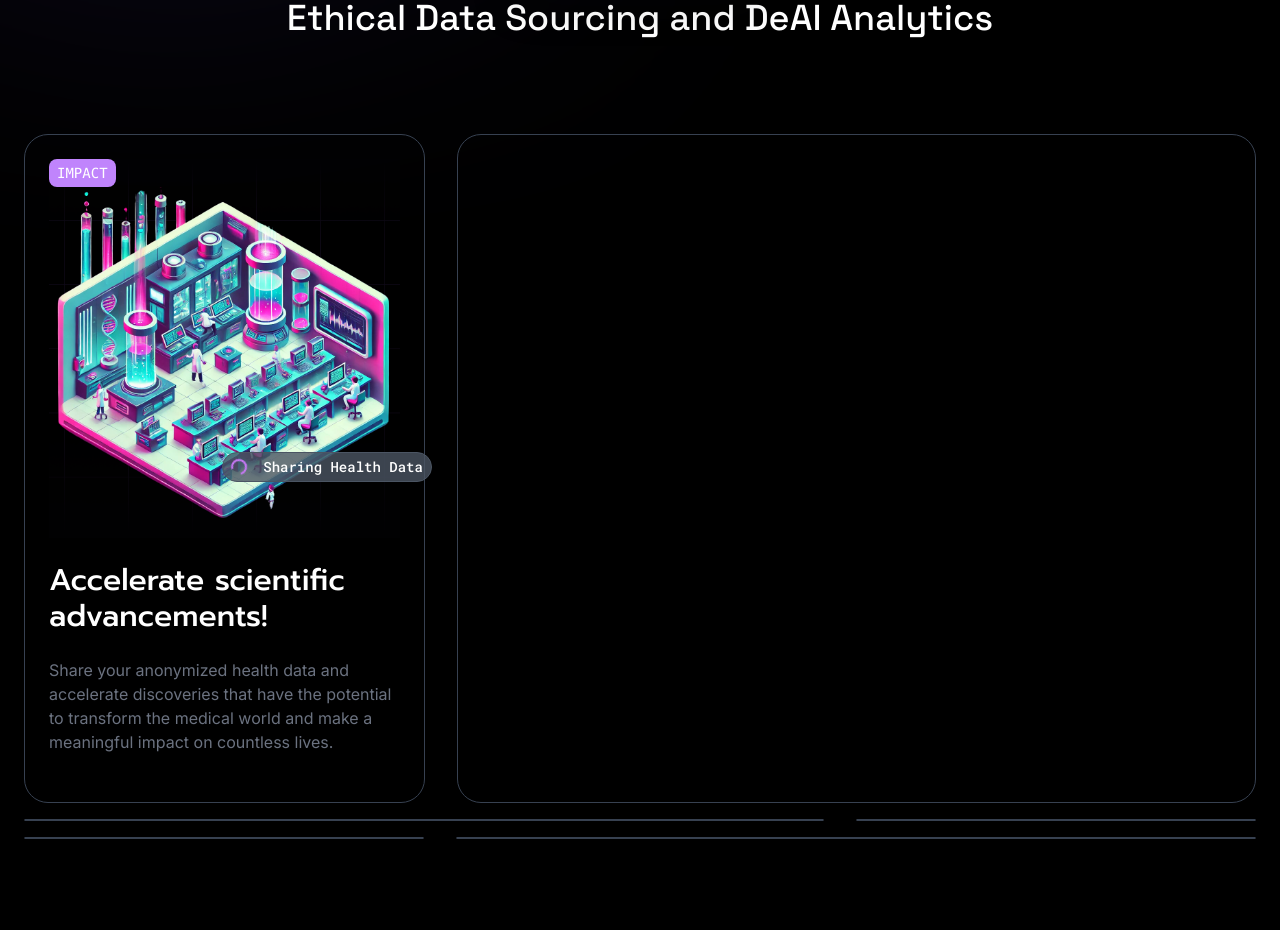
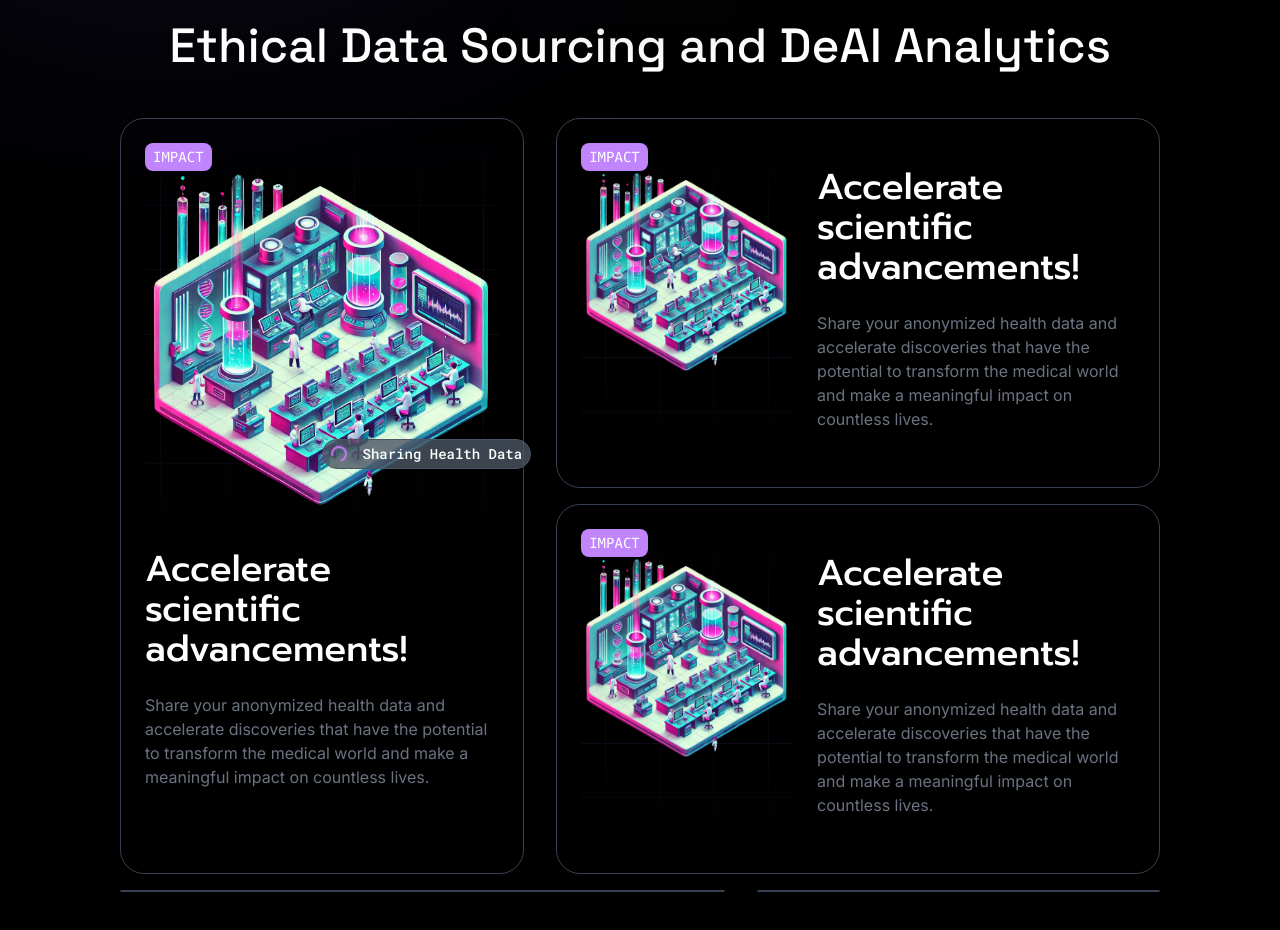
Before and after one commit to slaygun/lyfelynk_revamped, a React (Vite) app: page / in a window 1280 px wide. Shown: the part 2201-3131 px from the top of the page. Built offline with nearby package versions, Linux system fonts and the light colour scheme.

Commit message:
features v3

```diff
--- a/src/sections/Features1.jsx
+++ b/src/sections/Features1.jsx
@@ -26,9 +26,9 @@
     <section id="features" className="pt-6 pb-12 md:pt-12 md:pb-24 px-6">
       <div className="relative container mx-auto flex flex-col lg:flex-row items-center">
         <div className='absolute -z-[2] -left-2  w-[25%] h-[100%] rounded-full bluish__gradient'/>
-        <div className="lg:w-1/3">
-          <h1 className='font-space-grotesk font-bold text-4xl md:text-6xl lg:text-8xl '>Your Health, Your Data:</h1>
-          <p className='font-prompt font-medium text-2xl md:text-4xl py-2'>Our Care, Your Confidence</p>
+        <div className="lg:w-2/5">
+          <h1 className='font-prompt font-medium text-3xl md:text-6xl lg:text-7xl '>Your Health, Your Data:</h1>
+          <p className='font-medium text-2xl md:text-4xl py-2'>Our Care, Your Confidence</p>
         </div>
         <div className="lg:w-2/3">
           <div className='md:px-12 grid grid-cols-1 gap-6'>
--- a/src/sections/Features2.jsx
+++ b/src/sections/Features2.jsx
@@ -5,61 +5,73 @@
 const Features2 = () => {
   return (
     <section className='py-12 md:py-24 px-6'>
-      <div className='container mx-auto text-center'>
+      <div className='container mx-auto text-center lg:px-24'>
         <ShinyBadgeButton text="Advanced Health Solutions" />
-        <h2 className='pt-6 pb-12 md:pb-24 font-space-grotesk font-medium text-2xl md:text-4xl'>
+        <h2 className='pt-6 pb-12 font-space-grotesk font-medium text-3xl md:text-5xl'>
           Ethical Data Sourcing and DeAI Analytics
         </h2>
         {/* First Row */}
         <div>
           <div className="lg:flex">
-            <div className="lg:w-2/6 px-6 py-6 border border-gray-700 rounded-3xl mb-4 lg:mb-0 lg:mr-8">
+            <div className="lg:w-2/5 px-6 py-6 border border-gray-700 rounded-3xl mb-4 lg:mb-0 lg:mr-8">
               <div className='relative text-left bg-cover bg-center' style={{ backgroundImage: "url('/assets/grid.png')" }}>
-              <SharingData className="absolute z-[2] bottom-14 -right-8"/>
+                <SharingData className="absolute z-[2] bottom-14 -right-8"/>
                 <button className='bg-purple-400 py-1 px-2 rounded-lg text-sm font-mono'>IMPACT</button>
                 <div className='flex justify-center items-center'>
                   <img src='/assets/bento/impactiso.png' alt="impact" className='w-96' />
                 </div>
               </div>
               <div className='pb-6 text-left'>
-                <h1 className='py-6 text-2xl lg:text-3xl font-prompt font-medium'>Accelerate scientific advancements!</h1>
+                <h1 className='py-6 text-2xl lg:text-4xl font-prompt font-medium'>Accelerate scientific advancements!</h1>
                 <p className='text-sm lg:text-base text-gray-500'>Share your anonymized health data and accelerate discoveries that have the potential to transform the medical world and make a meaningful impact on countless lives.</p>
               </div>
             </div>
-            <div className="lg:w-4/6 lg:flex border border-gray-700 rounded-3xl mb-4 lg:mb-0">
+
+            <div className="lg:w-3/5 pb-4">
+              <div className="lg:flex p-6 gap-6 h-1/2 border border-gray-700 rounded-3xl mb-4">
+                <div className="lg:w-2/5 relative text-left bg-cover bg-center" style={{ backgroundImage: "url('/assets/grid.png')" }}>
+                  <button className='bg-purple-400 py-1 px-2 rounded-lg text-sm font-mono'>IMPACT</button>
+                  <div className='flex justify-center items-center'>
+                    <img src='/assets/bento/impactiso.png' alt="impact" className='w-64' />
+                  </div>
+                </div>
+                <div className="lg:w-3/5 text-left pb-6">
+                  <h1 className='py-6 text-2xl lg:text-4xl font-prompt font-medium'>Accelerate scientific advancements!</h1>
+                  <p className='text-sm lg:text-base text-gray-500'>Share your anonymized health data and accelerate discoveries that have the potential to transform the medical world and make a meaningful impact on countless lives.</p>
+                </div>
+              </div>
+
+              <div className="lg:flex p-6 gap-6 h-1/2 border border-gray-700 rounded-3xl">
+                <div className="lg:w-2/5 relative text-left bg-cover bg-center" style={{ backgroundImage: "url('/assets/grid.png')" }}>
+                  <button className='bg-purple-400 py-1 px-2 rounded-lg text-sm font-mono'>IMPACT</button>
+                  <div className='flex justify-center items-center'>
+                    <img src='/assets/bento/impactiso.png' alt="impact" className='w-64' />
+                  </div>
+                </div>
+                <div className="lg:w-3/5 text-left pb-6">
+                  <h1 className='py-6 text-2xl lg:text-4xl font-prompt font-medium'>Accelerate scientific advancements!</h1>
+                  <p className='text-sm lg:text-base text-gray-500'>Share your anonymized health data and accelerate discoveries that have the potential to transform the medical world and make a meaningful impact on countless lives.</p>
+                </div>
+              </div>
+
+            </div>
+
+          </div>
+
+          {/* Second Row */}
+          <div className="lg:flex py-0 lg:py-4">
+            <div className="lg:w-3/5 lg:flex border border-gray-700 rounded-3xl mb-4 lg:mb-0 lg:mr-8">
+              <div className='bg-cover bg-center' style={{ backgroundImage: "url('/assets/grid.png')" }}>
+
+              </div>
+            </div>
+            <div className="lg:w-2/5 border border-gray-700 rounded-3xl mb-4 lg:mb-0">
               <div className='bg-cover bg-center' style={{ backgroundImage: "url('/assets/grid.png')" }}>
 
               </div>
             </div>
           </div>
 
-          {/* Second Row */}
-          <div className="lg:flex py-0 lg:py-4">
-            <div className="lg:w-4/6 lg:flex border border-gray-700 rounded-3xl mb-4 lg:mb-0 lg:mr-8">
-              <div className='bg-cover bg-center' style={{ backgroundImage: "url('/assets/grid.png')" }}>
-
-              </div>
-            </div>
-            <div className="lg:w-2/6 border border-gray-700 rounded-3xl mb-4 lg:mb-0">
-              <div className='bg-cover bg-center' style={{ backgroundImage: "url('/assets/grid.png')" }}>
-
-              </div>
-            </div>
-          </div>
-
-          {/* Third Row */}
-          <div className="lg:flex">
-            <div className="lg:w-2/6 border border-gray-700 rounded-3xl mb-4 lg:mb-0 lg:mr-8">
-              <div className='bg-cover bg-center' style={{ backgroundImage: "url('/assets/grid.png')" }}>
-
-              </div>
-            </div>
-            <div className="lg:w-4/6 lg:flex border border-gray-700 rounded-3xl mb-4 lg:mb-0">
-              <div className='bg-cover bg-center' style={{ backgroundImage: "url('/assets/grid.png')" }}>
-
-              </div>
-            </div>
-          </div>
         </div>
 
       </div>
```
